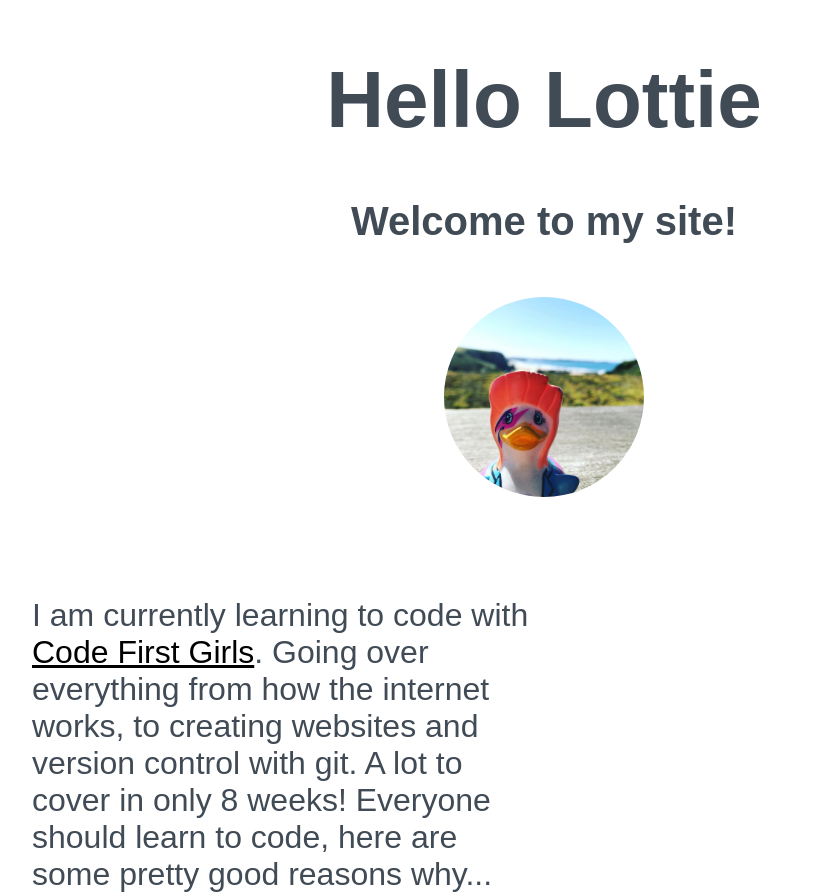
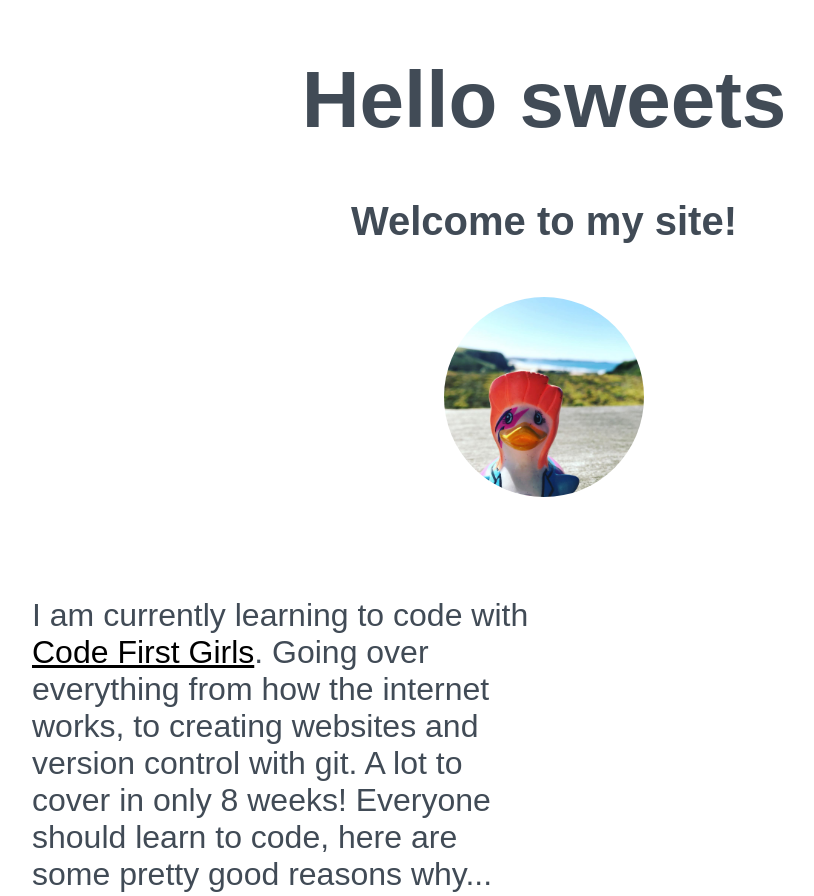
Before and after one commit to LJA96/beginners-week-one, a plain HTML site: page index.html in a window 1280 px wide. Shown: the top 896 px of the page, without its empty margins (96-910 px from the left). Drawn offline with Linux system fonts and the light colour scheme.

Commit message:
changed lottie to sweets
changed hello lottie to hello sweets

```diff
--- a/index.html
+++ b/index.html
@@ -6,7 +6,7 @@
 </head>
 <body>
 <div>
-  <h1>Hello Lottie</h1>
+  <h1>Hello sweets</h1>
   <h2>Welcome to my site!</h2>
 
 <img src="./duck.jpg" height=200px>
```
